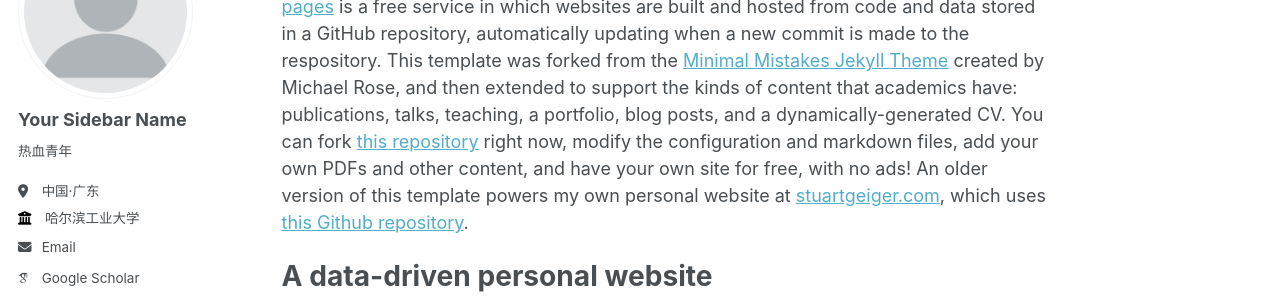
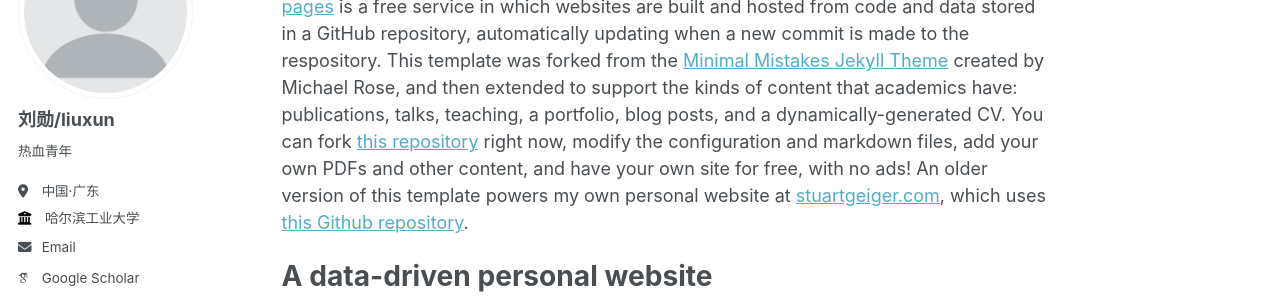
Before and after one commit to liuxun33/liuxun33, a Jekyll site: the page built from _pages/about.md, in a window 1280 px wide. Shown: the part 182-482 px from the top of the page. Built offline with Jekyll 4.4.1, drawn with Linux system fonts in a browser that asks for light colours; some web fonts are replaced.

Commit message:
Update _config.yml

```diff
--- a/_config.yml
+++ b/_config.yml
@@ -22,7 +22,7 @@ repository               : "academicpages/academicpages.github.io"
 author:
   # Biographic information
   avatar           : "profile.png"
-  name             : "Your Sidebar Name"
+  name             : "刘勋/liuxun"
   pronouns         : # example: "she/her"
   bio              : "热血青年"
   location         : "中国·广东"
```
